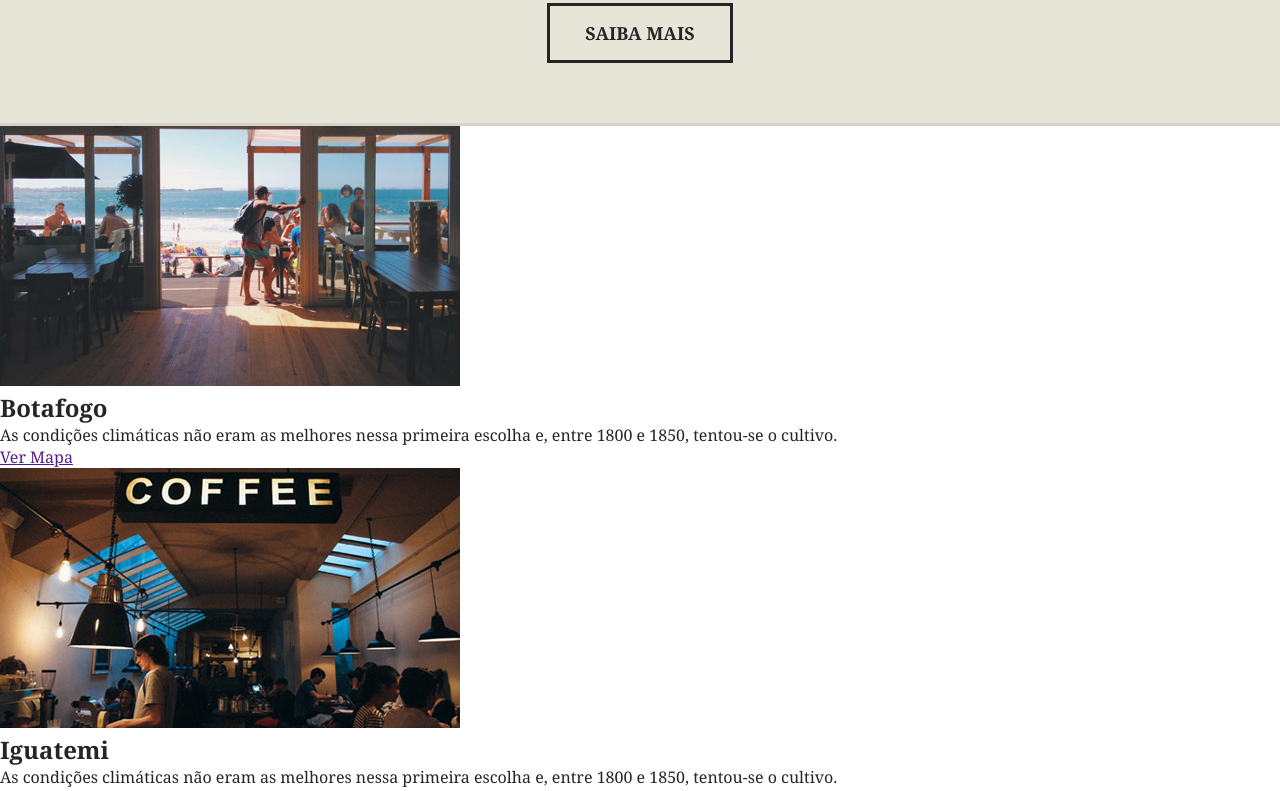
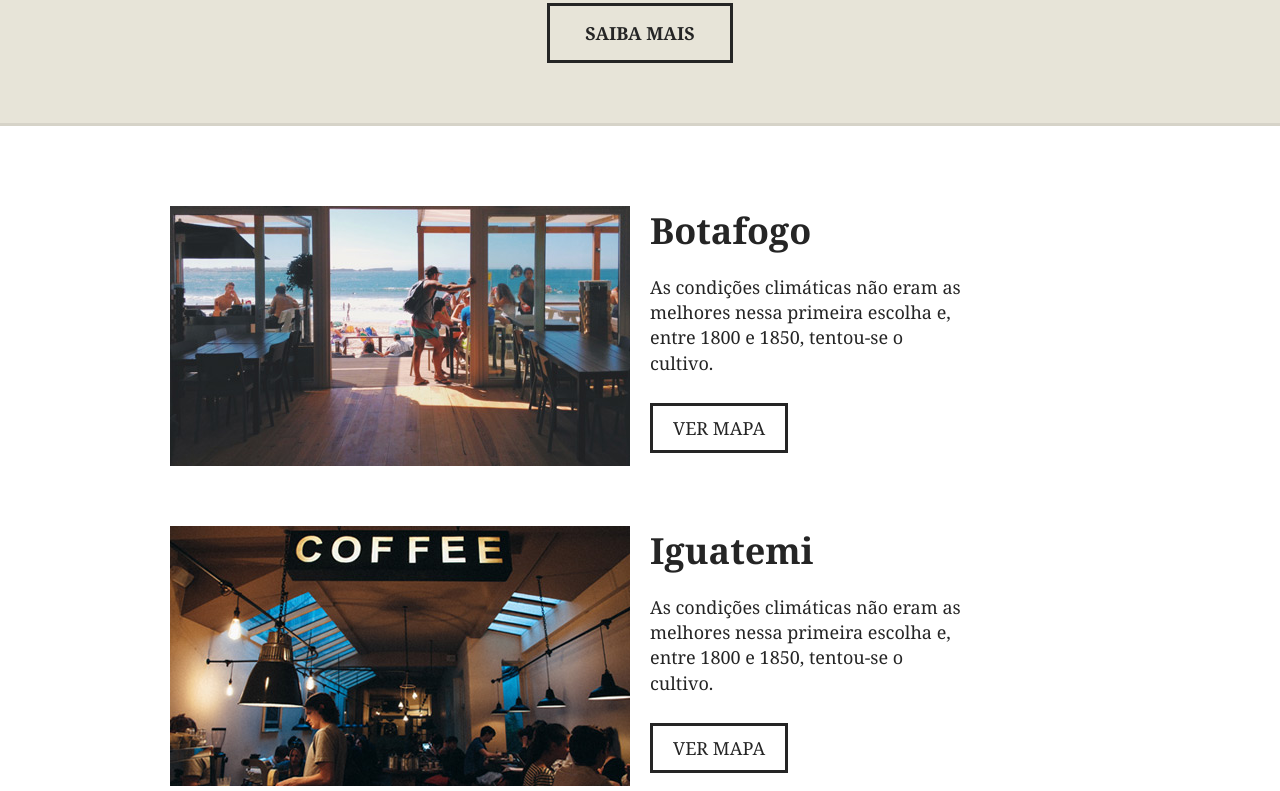
Before and after one commit to LeonardoCesca/Brafe, a plain HTML site: page css-puro/index.html in a window 1280 px wide. Shown: the part 1634-2425 px from the top of the page. Drawn offline with Linux system fonts and the light colour scheme.

Commit message:
FIX local section

```diff
--- a/css-puro/css/style.css
+++ b/css-puro/css/style.css
@@ -176,3 +176,56 @@
     padding: 15px 0;
     margin: 20px auto 0 auto;
 }
+
+/* Locals */
+
+.c-local {
+    max-width: 960px;
+    margin: 0 auto;
+    padding: 20px 0;
+}
+
+.c-local__item {
+    clear: both;
+    margin: 60px auto;
+}
+
+.c-local__item::before, .c-local__item::after {
+    content: '';
+    clear: both;
+    display: table;
+}
+
+.c-local__item img{
+    width: 460px;
+    float: left;
+    display: block;
+    margin: 0 10px;
+}
+
+.c-local__item > div {
+    width: 460px;
+    float: left;
+    margin: 0 10px;
+}
+
+.c-local__item h2 {
+    font-size: 2.25em;
+    margin-bottom: 20px;
+}
+
+.c-local__item p {
+    font-size: 1.125em;
+    line-height: 1.4em;
+    max-width: 320px;
+    margin-bottom: 40px;
+}
+
+.c-local__item a {
+    font-size: 1.125em;
+    text-transform: uppercase;
+    text-decoration: none;
+    border: 3px solid;
+    color: #252525;
+    padding: 10px 20px;
+}
--- a/css-puro/index.html
+++ b/css-puro/index.html
@@ -77,8 +77,8 @@
         <a href="#" class="c-products__btn">Saiba Mais</a>
     </section>
 
-    <section>
-        <div>
+    <section class="c-local">
+        <div class="c-local__item">
             <img src="img/botafogo.jpg" alt="Brafé Unidade Botafogo">
             <div>
                 <h2>Botafogo</h2>
@@ -87,7 +87,7 @@
             </div>
         </div>
 
-        <div>
+        <div class="c-local__item">
             <img src="img/iguatemi.jpg" alt="Brafé Unidade Iguatemi">
             <div>
                 <h2>Iguatemi</h2>
@@ -96,7 +96,7 @@
             </div>
         </div>
 
-        <div>
+        <div class="c-local__item">
             <img src="img/mineirao.jpg" alt="Brafé Unidade Mineirão">
             <div>
                 <h2>Mineirão</h2>
```
